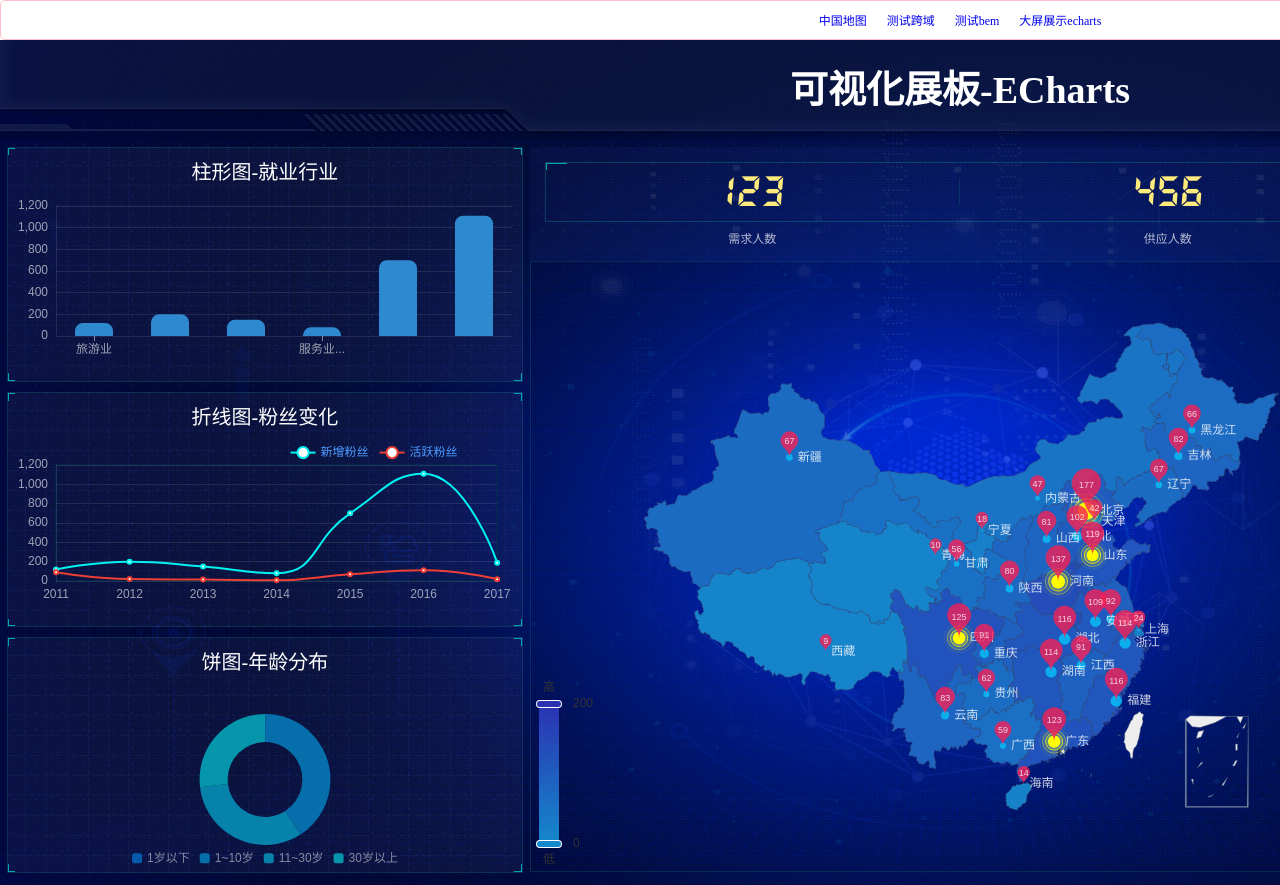
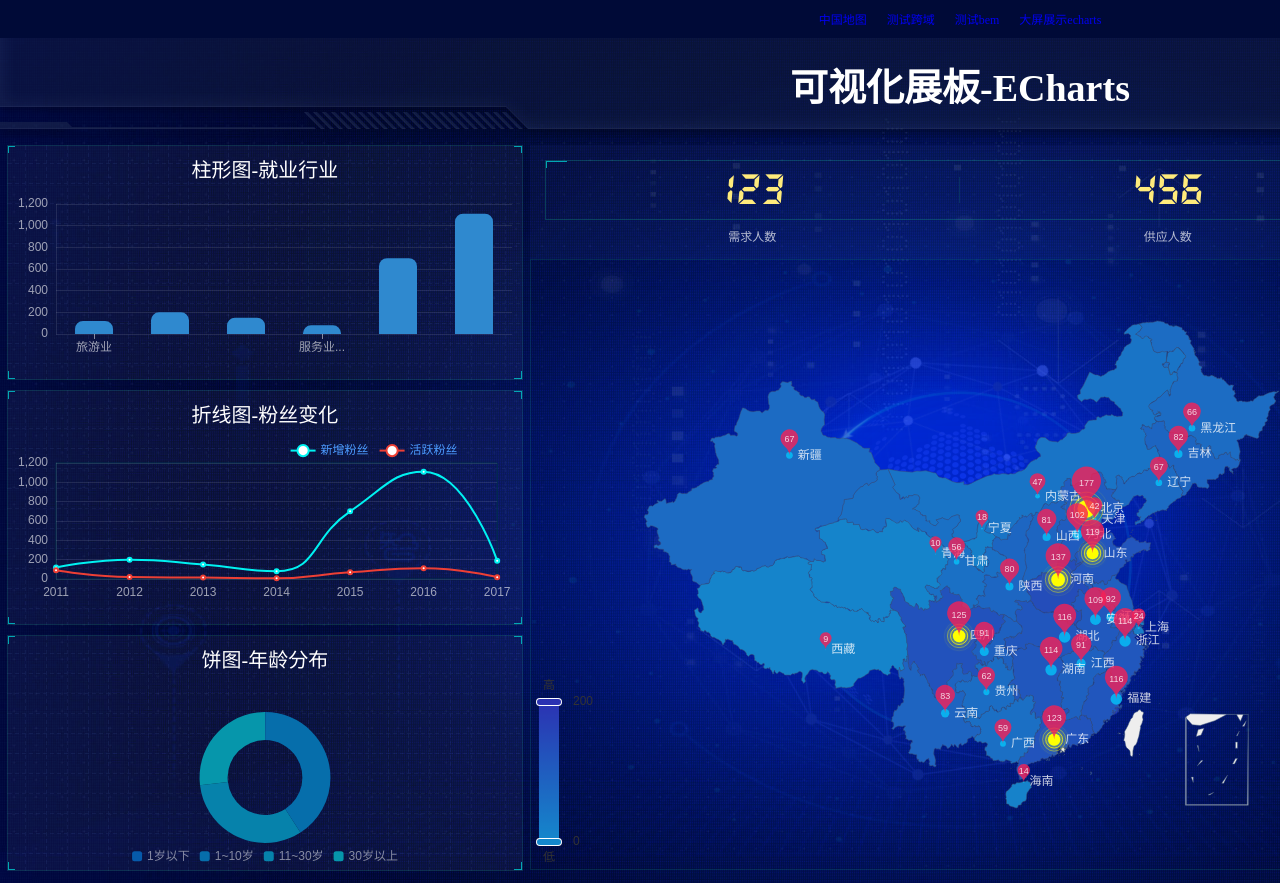
Before and after one commit to interfaceArtisan/vue3p, a Vue app: page /vue3p/largescreen in a window 1280 px wide. Shown: the top 885 px of the page. Built offline with nearby package versions, Linux system fonts and the light colour scheme.

Commit message:
修改大屏头部背景图大小

```diff
--- a/src/App.vue
+++ b/src/App.vue
@@ -27,9 +27,11 @@ main {
 nav {
   display: flex;
   justify-content: center;
-  border: 1px solid pink;
-  border-radius: 5px;
+  /* border: 1px solid pink; */
+  /* border-radius: 5px; */
   color: cc(G01);
+  background: rgb(0, 10, 55);
+  box-shadow: 0px 8px 13px 5px rgb(20 18 62);
 
   a {
     display: inline-block;
--- a/src/views/largeScreen/index.vue
+++ b/src/views/largeScreen/index.vue
@@ -112,6 +112,7 @@ onMounted(() => {
 .header {
     position: relative;
     background: url(../../assets/images/head_bg.png) no-repeat;
+    background-size: cover;
     h1 {
         height: 100px;
         text-align: center;
```
